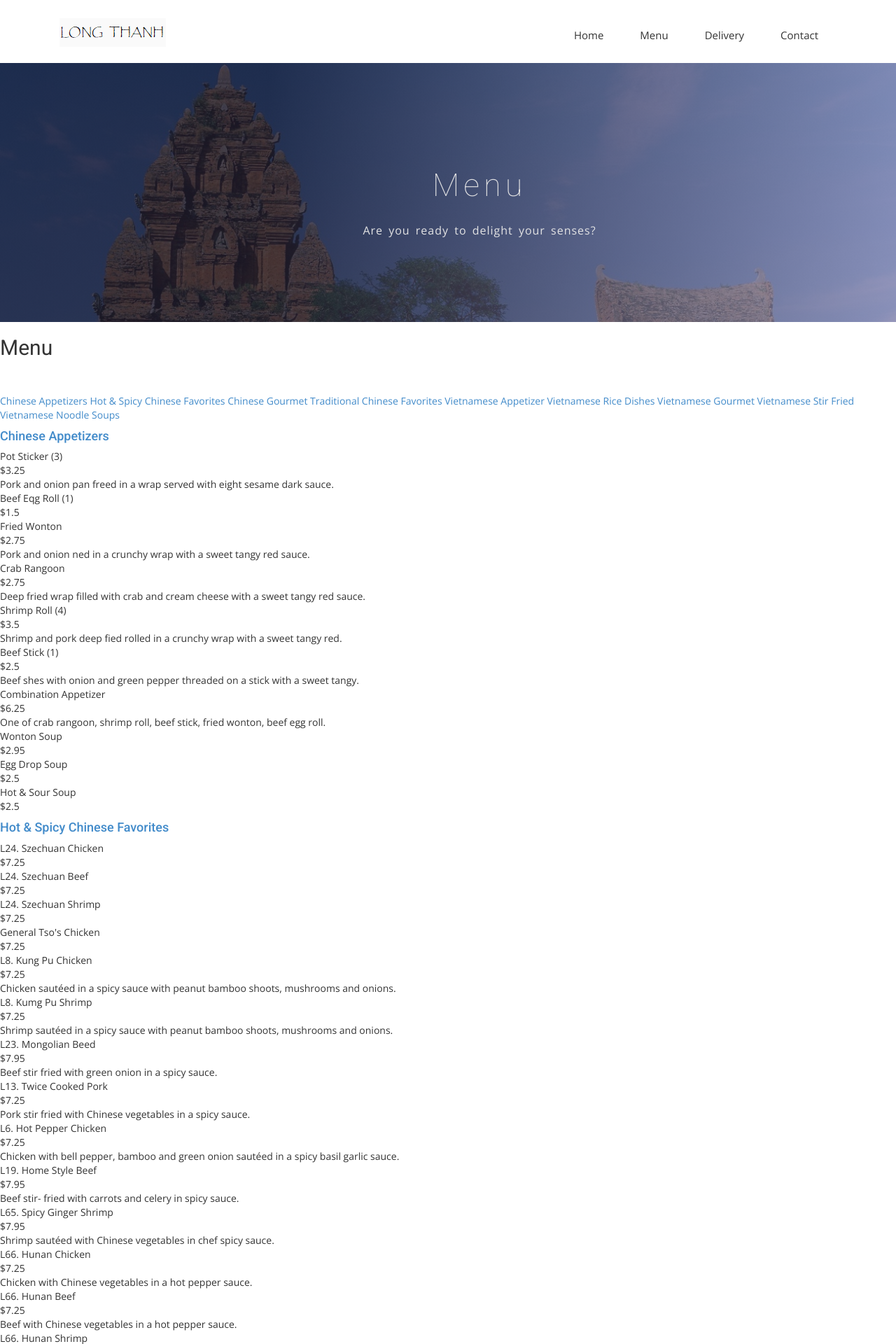
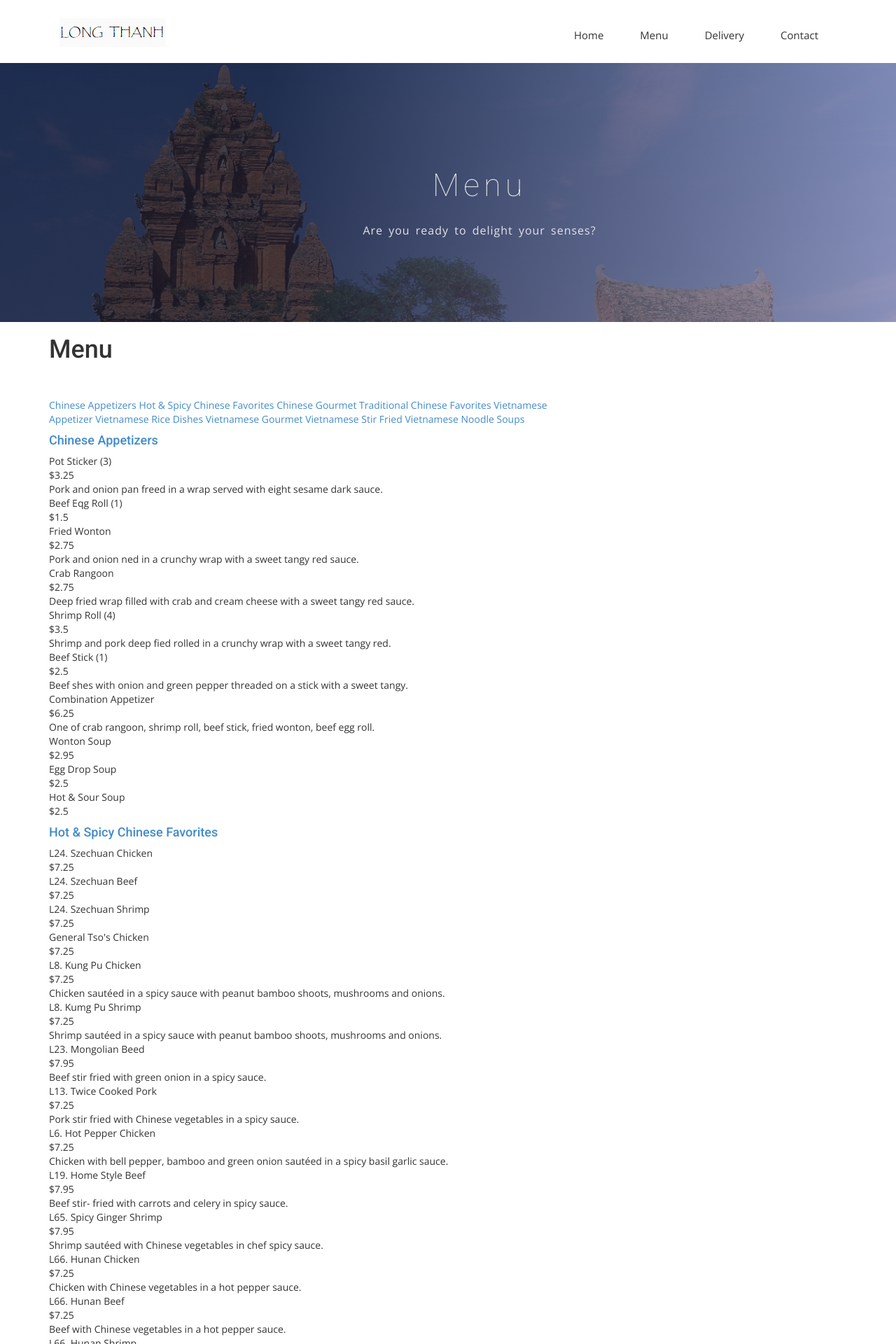
Before and after one commit to dsmith73/long-thanh, a Jekyll site: the page built from menu.html, in a window 1280 px wide. Shown: the top 1920 px of the page at 70% size. Built offline with Jekyll 4.4.1, drawn with Linux system fonts in a browser that asks for light colours; nearby versions of some CDN libraries; some web fonts are replaced.

Commit message:
Update menu.html

```diff
--- a/menu.html
+++ b/menu.html
@@ -17,11 +17,17 @@ permalink: /menu/
   </div>
 </section>
 <section>
+    <div class="container">
+        <div class="row">
+            <div class="col-xs-12  col-md-8">
+                <div class="boxed  push-down-45">
+                    <div class="wrap">
+                        <!-- Start of the content -->
+                        <div class="post-content--front-page">
+                            <h1>Menu</h1>
                             <!-- Menu -->
-
-                                                                <h2>Menu</h2>
-									<br><br>
-                                    <div class="menu-anchor_wrap">
+                            <br><br>
+                            <div class="menu-anchor_wrap">
     <div class="menu-anchor"><a class="menu-anchor_item" href="#Chinese Appetizers">Chinese Appetizers</a>  <a class="menu-anchor_item" href="#Hot &amp; Spicy Chinese Favorites">Hot &amp; Spicy Chinese Favorites</a>  <a class="menu-anchor_item" href="#Chinese Gourmet">Chinese Gourmet</a>  <a class="menu-anchor_item" href="#Traditional Chinese Favorites">Traditional Chinese Favorites</a>  <a class="menu-anchor_item" href="#Vietnamese Appetizer">Vietnamese Appetizer</a>  <a class="menu-anchor_item" href="#Vietnamese Rice Dishes">Vietnamese Rice Dishes</a>  <a class="menu-anchor_item" href="#Vietnamese Gourmet">Vietnamese Gourmet</a>  <a class="menu-anchor_item" href="#Vietnamese Stir Fried">Vietnamese Stir Fried</a>  <a class="menu-anchor_item" href="#Vietnamese Noodle Soups">Vietnamese Noodle Soups</a></div>
     </div><div class="menu-wrap"><a name="Chinese Appetizers" id="Chinese Appetizers"><h4 class="menu-section">Chinese Appetizers</h4></a><div class="menu-item"><div class="menu-top"><div class="menu-title">Pot Sticker (3)</div><div class="menu-portion"></div><div class="menu-cost">$3.25</div></div>
                                 <div class="menu-bottom">
@@ -158,8 +164,9 @@ permalink: /menu/
                                 </div></div><div class="menu-item"><div class="menu-top"><div class="menu-title">LV65. Szechuan Tofu Vegetable Delight</div><div class="menu-portion"></div><div class="menu-cost">$7.25</div></div>
                                 <div class="menu-bottom">
                                     <div class="menu-descr">Fried tofu with Chinese vegetable with szechuan sauce.</div>
-                                </div></div></div><div class="menu-wrap"><a name="Traditional Chinese Favorites" id="Traditional Chinese Favorites">
-                                <h4 class="menu-section">Traditional Chinese Favorites</h4></a><div class="menu-item"><div class="menu-top"><div class="menu-title">L2. Sweet &amp; Sour (Chicken)</div><div class="menu-portion"></div><div class="menu-cost">$7.25</div></div>
+                                </div></div></div>
+                                <div class="menu-wrap"><a name="Traditional Chinese Favorites" id="Traditional Chinese Favorites">
+                                    <h4 class="menu-section">Traditional Chinese Favorites</h4></a><div class="menu-item"><div class="menu-top"><div class="menu-title">L2. Sweet &amp; Sour (Chicken)</div><div class="menu-portion"></div><div class="menu-cost">$7.25</div></div>
                                 <div class="menu-bottom">
                                     <div class="menu-descr"></div>
                                 </div></div><div class="menu-item"><div class="menu-top"><div class="menu-title">L2. Sweet &amp; Sour (Pork)</div><div class="menu-portion"></div><div class="menu-cost">$7.25</div></div>
@@ -376,7 +383,4 @@ permalink: /menu/
                                 <div class="menu-bottom">
                                     <div class="menu-descr">Egg noodle with roasted duck and shitake mushroom in duck broth.</div>
                                 </div></div></div>
-
-                                    <!-- Menu -->
-
 </section>
```
